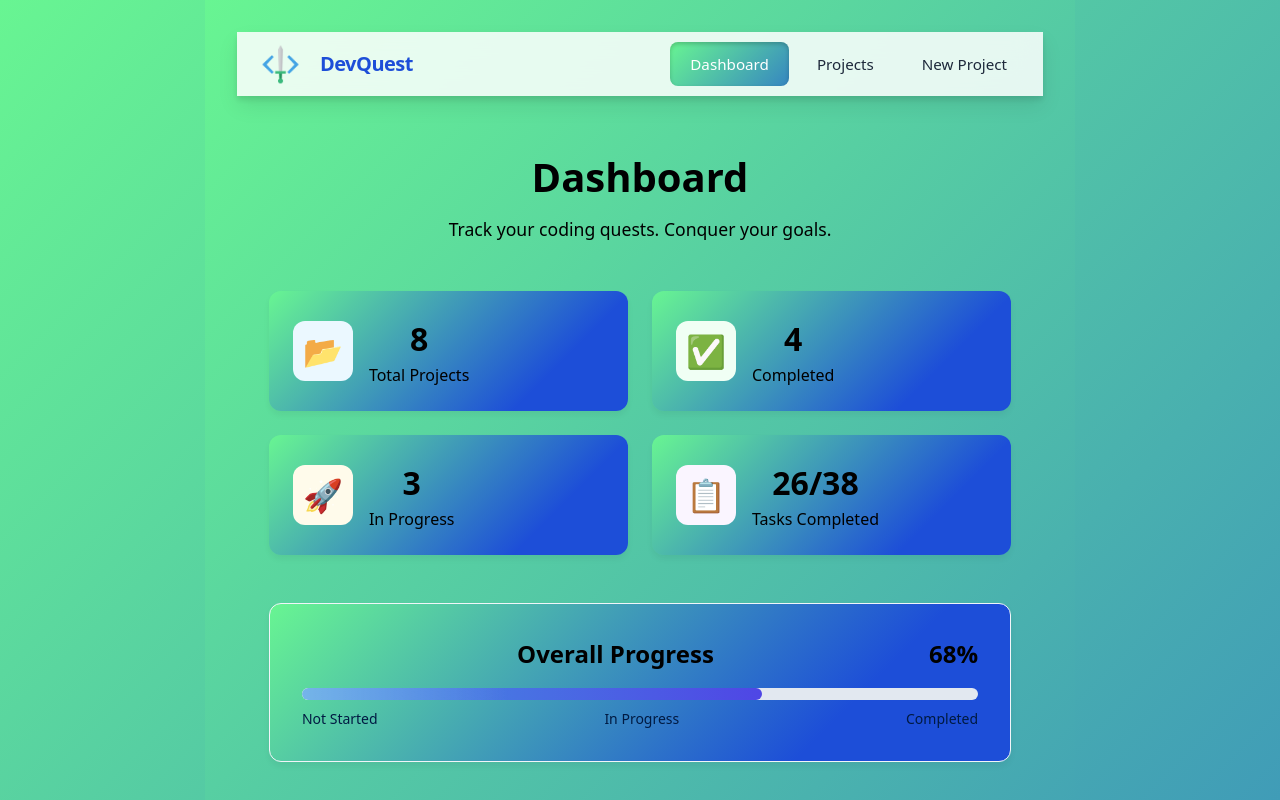
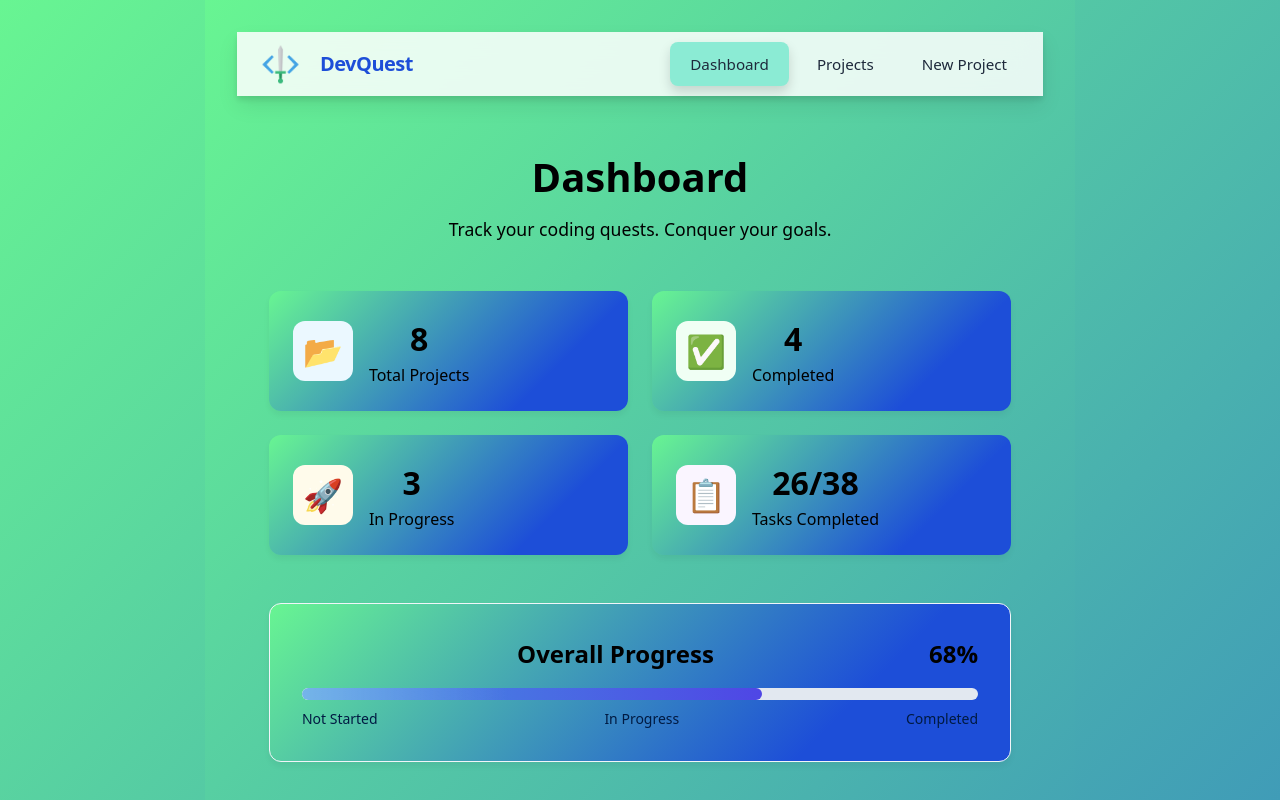
Before and after one commit to Suleyaziz/DevQuest, a React (Vite) app: page /dashboard in a window 1280 px wide. In both pictures the pointer is over the button "Dashboard". Shown: the top 800 px of the page. Built offline with nearby package versions, Linux system fonts and the light colour scheme; data requests are answered from the project's data file.

Commit message:
style: enhance nav-link hover effects with scaling and improved shadows

```diff
--- a/src/components/NavBar.css
+++ b/src/components/NavBar.css
@@ -111,7 +111,13 @@
     align-items: center;
     gap: 0.5rem;
     font-weight: 500;
-    transition: box-shadow 0.3s ease;
+    transition: transform 0.2s ease, box-shadow 0.2s ease;
+}
+
+/* 👇 Bulge out on hover */
+.nav-link:hover {
+    transform: scale(1.08);
+    box-shadow: 0 6px 12px rgba(0,0,0,0.15);
 }
 
 /* 👇 Active link = bounce + shimmer */
@@ -203,11 +209,28 @@
     align-items: center;
     gap: 1rem;
     cursor: pointer;
-    transition: background-color 0.3s ease;
+    transition: transform 0.2s ease, background-color 0.3s ease;
     color: #2d3748;
     font-weight: 500;
     border-bottom: 1px solid #f1f5f9;
 }
+
+
+/* 👇 Bulge out + grey on hover */
+.nav-link:hover {
+    transform: scale(1.08);
+    background: #8bebd4; /* medium grey (Tailwind gray-200) */
+    color: #1e293b; /* keep text dark */
+    box-shadow: 0 6px 12px rgba(0,0,0,0.15);
+}
+
+/* 👇 Bulge out + grey on hover (mobile too) */
+.mobile-nav-link:hover {
+    transform: scale(1.05);
+    background: #6f737f; /* medium grey */
+    color: #161b25;
+}
+
 
 /* Active link = shimmer + bounce */
 .mobile-nav-link.active {
```
